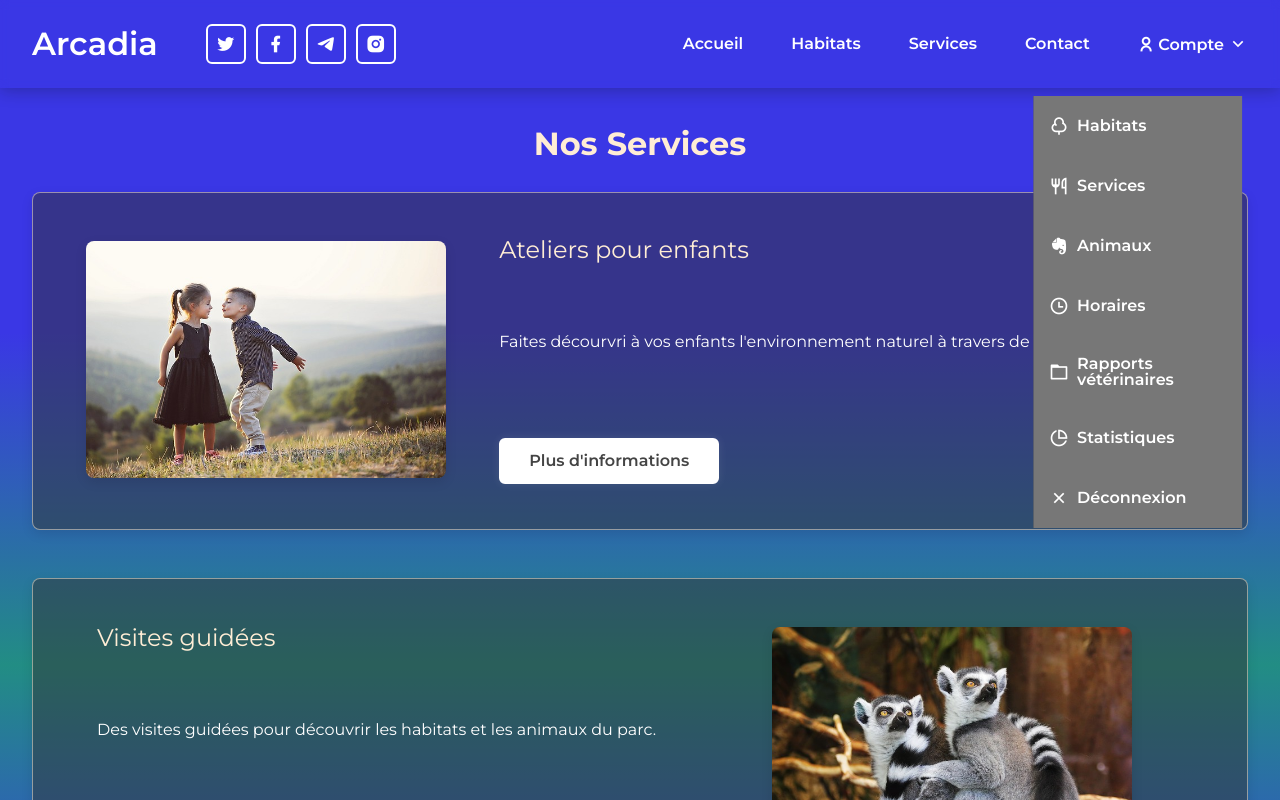
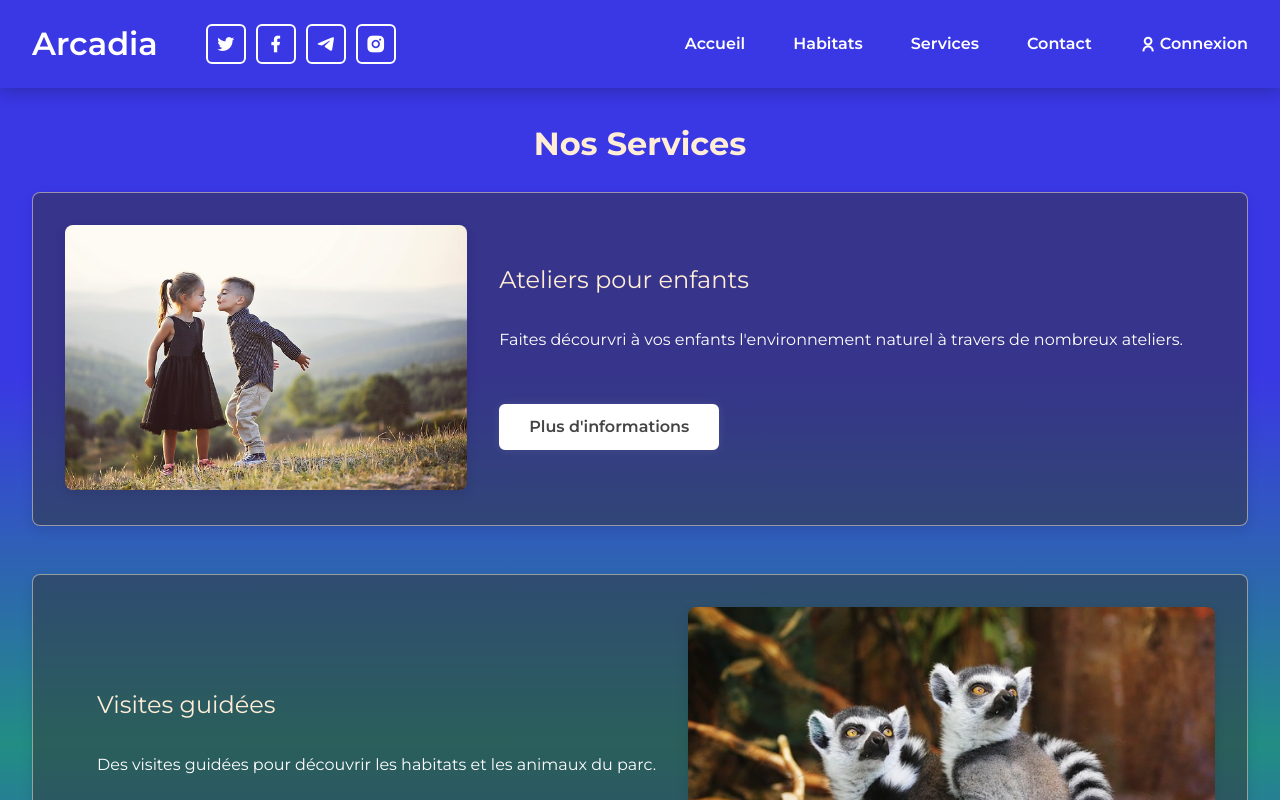
Before and after one commit to Tigrino22/Arcadia_react, a React (Vite) app: page /services in a window 1280 px wide. Shown: the top 800 px of the page. Built offline with nearby package versions, Linux system fonts and the light colour scheme.

Commit message:
refactor scss habitatPage et servicesPage sur un fichier

```diff
--- a/src/components/habitatsComponents/habitatsPage.tsx
+++ b/src/components/habitatsComponents/habitatsPage.tsx
@@ -1,4 +1,4 @@
-import "../../scss/habitatsPage/_habitats.scss";
+import "../../scss/listePage/_listePage.scss";
 
 export default function HabitatsPage() {
     // Future dynamic part - to be implemented later
@@ -15,18 +15,18 @@ export default function HabitatsPage() {
     ];
 
     return (
-        <section className="habitats-page">
+        <section className="content-page">
             <h1>Nos Habitats Principaux</h1>
-            <div className="habitats-list">
+            <div className="content-list">
                 {habitats.map((habitat, index) => (
-                    <div key={habitat.id} className={`habitat-item ${index % 2 === 0 ? 'left' : 'right'}`}>
-                        <div className="habitat-content">
+                    <div key={habitat.id} className={`content-item ${index % 2 === 0 ? 'left' : 'right'}`}>
+                        <div className="content-content">
                             <h2>{habitat.name}</h2>
                             <p>{habitat.description}</p>
                             <a href={habitat.link} className="btn">{habitat.linkName}</a>
                         </div>
-                        <div className="habitat-image-container">
-                            <img src={habitat.image} alt={habitat.name} className="habitat-image" />
+                        <div className="content-image-container">
+                            <img src={habitat.image} alt={habitat.name} className="content-image" />
                         </div>
                     </div>
                 ))}
--- a/src/components/header.tsx
+++ b/src/components/header.tsx
@@ -57,9 +57,9 @@ export default function Header() {
                     <MenuLink link={'/services'} name={'Services'} className='nav__link' />
                     <MenuLink link={'/contact'} name={'Contact'} className='nav__link' />
 
-                    <DropdownItem name='Compte' />
+                    {/* <DropdownItem name='Compte' /> */}
 
-                    {/* <MenuLink link={'/contact'} name={'Connexion'} className='nav__link' svg={<i className="ri-user-line"></i>} /> */}
+                    <MenuLink link={'/login'} name={'Connexion'} className='nav__link' svg={<i className="ri-user-line"></i>} />
                 </NavMenu>
 
             </nav>
--- a/src/components/servicesComponents/servicesPage.tsx
+++ b/src/components/servicesComponents/servicesPage.tsx
@@ -1,4 +1,4 @@
-import '../../scss/servicesPage/_services.scss';
+import '../../scss/listePage/_listePage.scss';
 
 export default function ServicesPage(): JSX.Element {
     // Future dynamic part - to be implemented later
@@ -15,18 +15,18 @@ export default function ServicesPage(): JSX.Element {
     ];
 
     return (
-        <section className="services-page">
+        <section className="content-page">
             <h1>Nos Services</h1>
-            <div className="services-list">
+            <div className="content-list">
                 {services.map((service, index) => (
-                    <div key={service.id} className={`service-item ${index % 2 === 0 ? 'left' : 'right'}`}>
-                        <div className="service-content">
+                    <div key={service.id} className={`content-item ${index % 2 === 0 ? 'left' : 'right'}`}>
+                        <div className="content-content">
                             <h2>{service.name}</h2>
                             <p>{service.description}</p>
                             <a href={service.link} className="btn">{service.linkName}</a>
                         </div>
-                        <div className="service-image-container">
-                            <img src={service.image} alt={service.name} className="service-image" />
+                        <div className="content-image-container">
+                            <img src={service.image} alt={service.name} className="content-image" />
                         </div>
                     </div>
                 ))}
--- a/src/scss/habitatsPage/_habitats.scss
+++ /dev/null
@@ -1,151 +0,0 @@
-@import "../variables";
-
-.habitats-page {
-
-    padding: 5rem 2rem 2rem 2rem;
-    // background-color: $color-light-beige;
-    background: linear-gradient(180deg, #3a37e5 25%, #228d84 50%, #3a37e5 75%);
-
-    h1 {
-        font-size: 2rem;
-        font-weight: 700;
-        text-align: center;
-        margin-bottom: 2rem;
-        color: $color-light-beige;
-    }
-
-    .habitats-list {
-        display: flex;
-        flex-direction: column;
-        gap: 3rem;
-
-    }
-
-    .habitat-item {
-        display: flex;
-        flex-wrap: nowrap;
-        align-items: center;
-        justify-content: space-between;
-        background-color: rgba($color: $color-text-dark, $alpha: .5);
-        padding: 1.5rem;
-        border-radius: 8px;
-        border: 1px solid rgba($color: $color-light-beige, $alpha: .5);
-        box-shadow: 0 4px 12px rgba(0, 0, 0, 0.1);
-        cursor: pointer;
-
-        transition: all .4s ease-in;
-
-        // Default layout for small screens (image above text)
-        flex-direction: column;
-
-        &:hover {
-            transform: translateY(-5px);
-            box-shadow: 1px 5px 8px rgba($color: $color-text-dark, $alpha: .5);
-        }
-
-
-
-        .habitat-content {
-            display: flex;
-            flex-direction: column;
-            justify-content: space-evenly;
-            margin-bottom: 2rem;
-
-            h2 {
-                font-size: 1.5rem;
-                color: $color-light-beige;
-                margin-bottom: 0.5rem;
-            }
-
-            p {
-                font-size: 1rem;
-                color: $color-text-light;
-                margin-bottom: 1.5rem;
-            }
-
-            .btn {
-                width: fit-content;
-                display: inline-block;
-                padding: 0.8rem 1.75rem;
-                background: #FFF;
-                border: 2px solid #FFF;
-                border-radius: 6px;
-                box-shadow: 0 0 10px rgba(255, 255, 255, 0.1);
-                color: #444;
-                text-decoration: none;
-                font-weight: 600;
-                transition: 0.5s;
-
-                &:hover {
-                    background: transparent;
-                    color: #FFF;
-                }
-            }
-
-
-        }
-
-        .habitat-image-container {
-            flex: 1;
-            text-align: center;
-
-
-            .habitat-image {
-                width: 100%;
-                height: auto;
-                border-radius: 8px;
-                box-shadow: 0 4px 12px rgba(0, 0, 0, 0.1);
-            }
-        }
-
-        // Media queries for larger screens
-        @media (min-width: 768px) {
-            flex-direction: row;
-
-            &.left {
-                .habitat-image-container {
-                    order: -1;
-                    // margin-right: 2rem;
-                }
-            }
-
-            &.right {
-                .habitat-image-container {
-                    // margin-left: 2rem;
-                }
-            }
-
-            .habitat-content {
-                gap: 2rem;
-                margin: 2rem;
-
-            }
-
-            .habitat-image-container {
-                width: 100%;
-                min-width: 300px;
-                text-align: center;
-            }
-        }
-
-        @media (min-width: 1024px) {
-            padding: 2rem;
-
-            h2 {
-                font-size: 2rem;
-            }
-
-            p {
-                font-size: 1.125rem;
-            }
-
-
-        }
-    }
-
-    @media (min-width: 1024px) {
-
-        padding: 8rem 2rem 2rem 2rem;
-
-    }
-}
--- a/src/scss/servicesPage/_services.scss
+++ b/src/scss/listePage/_listePage.scss
@@ -1,8 +1,9 @@
 @import "../variables";
 
-.services-page {
+.content-page {
 
     padding: 5rem 2rem 2rem 2rem;
+    // background-color: $color-light-beige;
     background: linear-gradient(180deg, #3a37e5 25%, #228d84 50%, #3a37e5 75%);
 
     h1 {
@@ -13,13 +14,14 @@
         color: $color-light-beige;
     }
 
-    .services-list {
+    .content-list {
         display: flex;
         flex-direction: column;
         gap: 3rem;
+
     }
 
-    .service-item {
+    .content-item {
         display: flex;
         flex-wrap: nowrap;
         align-items: center;
@@ -41,10 +43,13 @@
             box-shadow: 1px 5px 8px rgba($color: $color-text-dark, $alpha: .5);
         }
 
-        .service-content {
+
+
+        .content-content {
             display: flex;
             flex-direction: column;
-            justify-content: space-between;
+            justify-content: space-evenly;
+            margin-bottom: 2rem;
 
             h2 {
                 font-size: 1.5rem;
@@ -80,17 +85,16 @@
 
         }
 
-        .service-image-container {
+        .content-image-container {
             flex: 1;
             text-align: center;
 
 
-            .service-image {
+            .content-image {
                 width: 100%;
                 height: auto;
                 border-radius: 8px;
                 box-shadow: 0 4px 12px rgba(0, 0, 0, 0.1);
-                margin: 1rem 0;
             }
         }
 
@@ -99,25 +103,21 @@
             flex-direction: row;
 
             &.left {
-                .service-image-container {
+                .content-image-container {
                     order: -1;
+                    // margin-right: 2rem;
                 }
             }
 
-            &.right {
-                .service-image-container {}
-            }
-
-            .service-content {
-                gap: 4rem;
-                margin: 0 2rem;
+            .content-content {
+                gap: 2rem;
+                margin: 2rem;
 
             }
 
-            .service-image-container {
+            .content-image-container {
                 width: 100%;
                 min-width: 300px;
-                margin-bottom: 0;
                 text-align: center;
             }
         }
@@ -133,9 +133,6 @@
                 font-size: 1.125rem;
             }
 
-            .service-image {
-                max-width: 360px;
-            }
 
         }
     }
```
